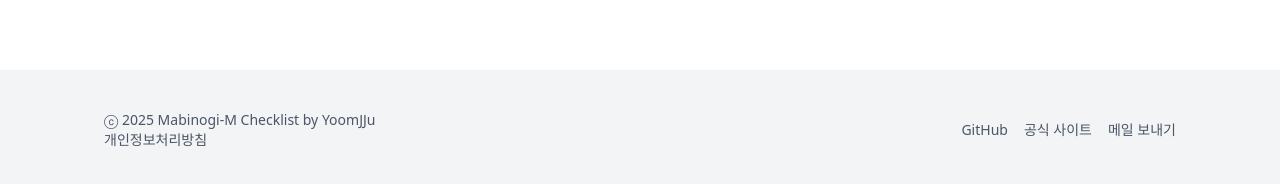
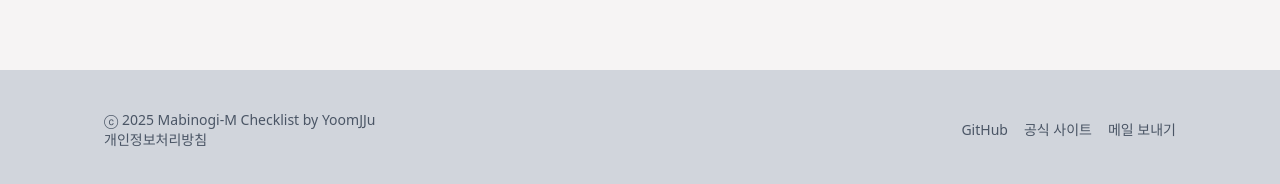
Before and after one commit to fdgh134/mabinogi-m, a React (Vite) app: page /content in a window 1280 px wide. Shown: the part 610-794 px from the top of the page. Built offline with nearby package versions, Linux system fonts and the light colour scheme; no server answers; the database is empty; sample sign-in values are in the browser's storage.

Commit message:
fix:bg color

```diff
--- a/src/components/contentspage/CheckCard.tsx
+++ b/src/components/contentspage/CheckCard.tsx
@@ -27,7 +27,7 @@ export default function CheckCard({
   };
   return (
     <div
-      className={`border border-slate-700/50 dark:border-slate-300/50 rounded-xl p-4 shadow transition bg-white dark:bg-gray-800
+      className={`border border-slate-700/50 dark:border-slate-300/50 rounded-xl p-4 shadow transition bg-slate-100/50 dark:bg-gray-800
       ${isDone ? "opacity-60" : ""}`}
     >
       <div className="flex justify-between items-start mb-2">
--- a/src/components/contentspage/ContentsWrap.tsx
+++ b/src/components/contentspage/ContentsWrap.tsx
@@ -6,7 +6,7 @@ import MaterialInfo from "./MaterialInfo";
 export default function ContentsWarp() {
   const [selectedTab, setSelectedTab] = useState<"daily" | "materials">("daily");
   return (
-    <div className="bg-white text-black dark:bg-gray-900 dark:text-white flex-1">
+    <div className="bg-[#F6F4F4] text-black dark:bg-gray-900 dark:text-white flex-1">
       <ContentsMap onSelect={setSelectedTab} selected={selectedTab} />
 
       <div className="px-4 lg:px-10">
--- a/src/components/contentspage/MaterialInfo.tsx
+++ b/src/components/contentspage/MaterialInfo.tsx
@@ -95,7 +95,7 @@ export default function MaterialInfo() {
               {groupItems.map((item) => (
                 <div
                   key={item.id}
-                  className="border border-slate-700/50 dark:border-slate-300/50 p-4 rounded bg-white dark:bg-gray-800 shadow"
+                  className="border border-slate-700/50 dark:border-slate-300/50 p-4 rounded bg-slate-100/50 dark:bg-gray-800 shadow"
                 >
                   <p className="font-bold mb-2">
                     🧵 {item.name} ({item.category}/{item.subCategory})
--- a/src/components/footer/Footer.tsx
+++ b/src/components/footer/Footer.tsx
@@ -1,6 +1,6 @@
 export default function Footer() {
   return (
-    <footer className="w-full bg-gray-100 dark:bg-zinc-800 text-gray-600 dark:text-gray-300 text-sm py-4 lg:py-10 mt-10">
+    <footer className="w-full bg-gray-300 dark:bg-zinc-800 text-gray-600 dark:text-gray-300 text-sm py-4 lg:py-10 mt-10">
       <div className="max-w-6xl mx-auto px-4 lg:px-10 flex flex-col md:flex-row justify-between items-center gap-2">
         <div className="text-center md:text-left">
           <p>ⓒ {new Date().getFullYear()} Mabinogi-M Checklist by YoomJJu</p>
--- a/src/components/header/Header.tsx
+++ b/src/components/header/Header.tsx
@@ -25,7 +25,7 @@ export default function Header() {
 
   return (
     <div>
-      <div className="flex flex-row align-middle justify-between p-4 lg:p-10 bg-white text-black dark:bg-gray-900 dark:text-white">
+      <div className="flex flex-row align-middle justify-between p-4 lg:p-10 bg-[#F6F4F4] text-black dark:bg-gray-900 dark:text-white">
         <div className="flex flex-col justify-center gap-2">
           <h1 className="text-xl lg:text-2xl">
             환영합니다, {user?.displayName}님!
--- a/src/index.css
+++ b/src/index.css
@@ -3,7 +3,7 @@
 
 html,
 body {
-  @apply bg-white text-black dark:bg-gray-900 dark:text-white;
+  @apply bg-[#F6F4F4] text-black dark:bg-gray-900 dark:text-white;
 }
 
 body {
```
